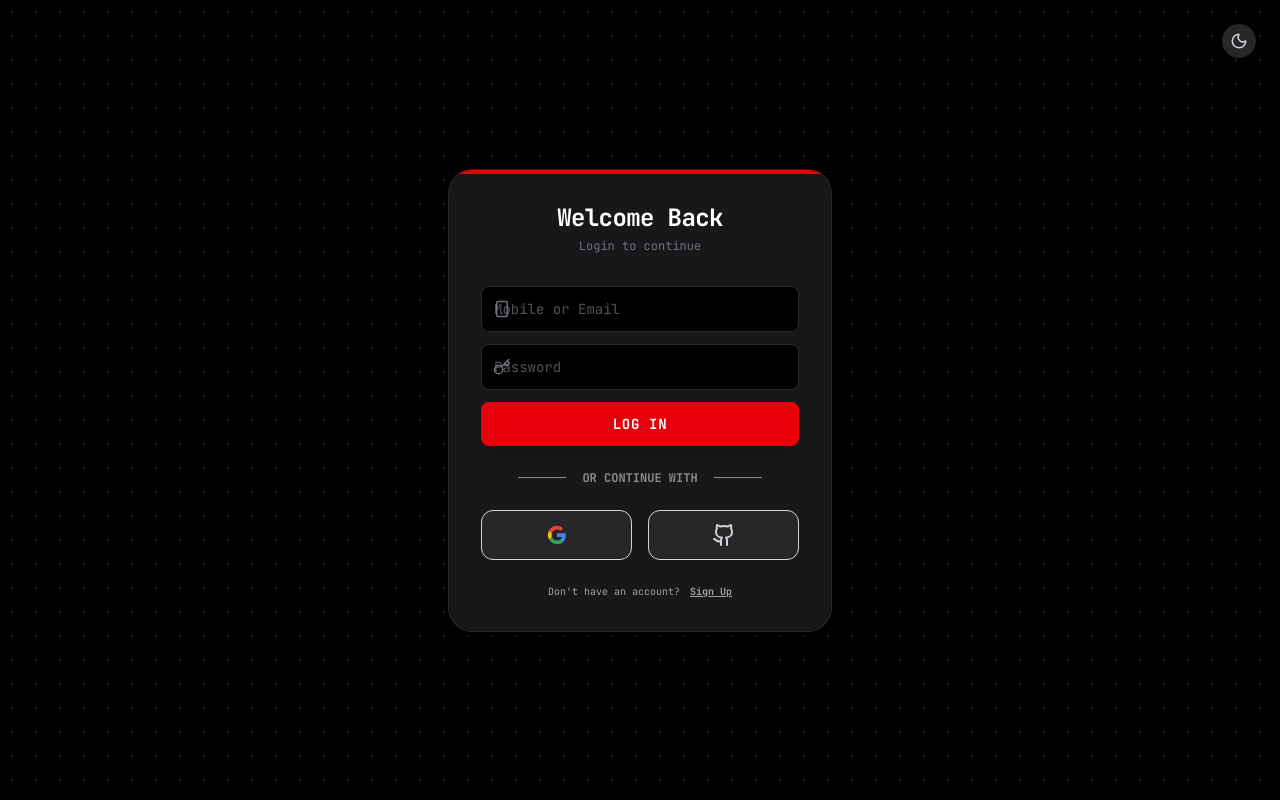
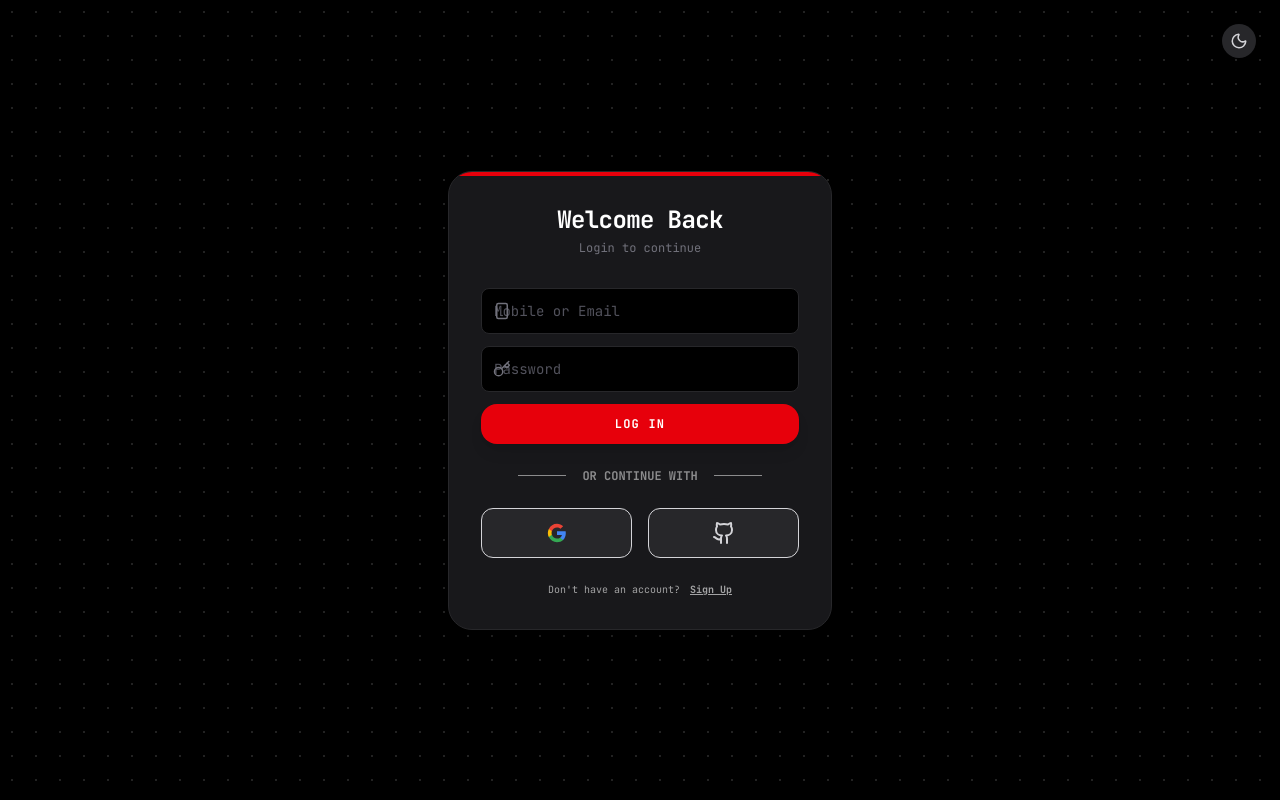
Before and after one commit to Muhammed-Rizin/job-hunter, a React (Vite) app: page /login in a window 1280 px wide. Built offline with nearby package versions, Linux system fonts and the light colour scheme; no server answers.

Commit message:
fix(layout): standardise button styles and high-fidelity rounded corners

```diff
--- a/src/shared/components/common/Button.jsx
+++ b/src/shared/components/common/Button.jsx
@@ -2,9 +2,9 @@ import { Loader2 } from "lucide-react";
 
 const Button = ({ children, variant = "primary", className = "", loading = false, ...props }) => {
   const variants = {
-    primary: "bg-black text-white hover:bg-zinc-800 dark:bg-red-600 dark:hover:bg-red-500",
+    primary: "bg-black text-white hover:bg-zinc-800 dark:bg-red-600 dark:hover:bg-red-500 shadow-lg",
     secondary:
-      "bg-gray-100 hover:bg-gray-200 text-gray-900 dark:bg-zinc-800 dark:hover:bg-zinc-700 dark:text-zinc-300",
+      "bg-gray-100 hover:bg-gray-200 text-gray-900 dark:bg-zinc-800 dark:hover:bg-zinc-700 dark:text-zinc-300 shadow-sm",
     danger: "bg-red-500/10 text-red-500 hover:bg-red-500/20",
   };
 
@@ -12,11 +12,11 @@ const Button = ({ children, variant = "primary", className = "", loading = false
     <button
       {...props}
       disabled={loading}
-      className={`w-full py-3 rounded-lg font-bold text-sm uppercase tracking-wider
-        shadow-lg transform active:scale-95 transition-all flex items-center justify-center
+      className={`w-full py-3 px-6 rounded-2xl font-black text-xs uppercase tracking-widest
+        transform active:scale-95 transition-all flex items-center justify-center cursor-pointer
         ${variants[variant]} ${className}`}
     >
-      {loading ? <Loader2 size={20} className="animate-spin" /> : children}
+      {loading ? <Loader2 size={16} className="animate-spin" /> : children}
     </button>
   );
 };
```
